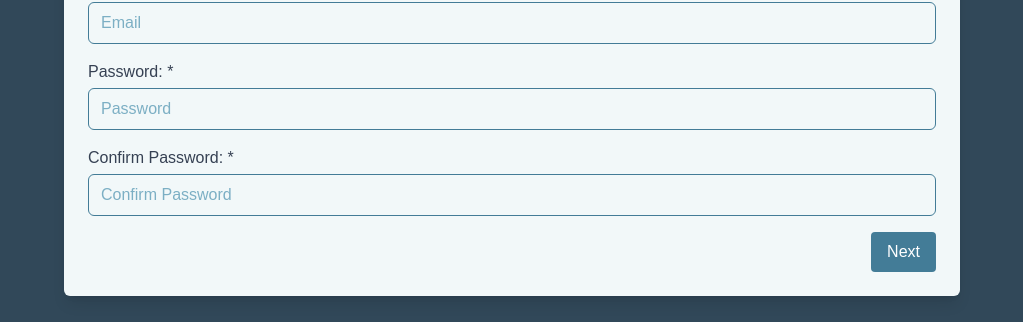
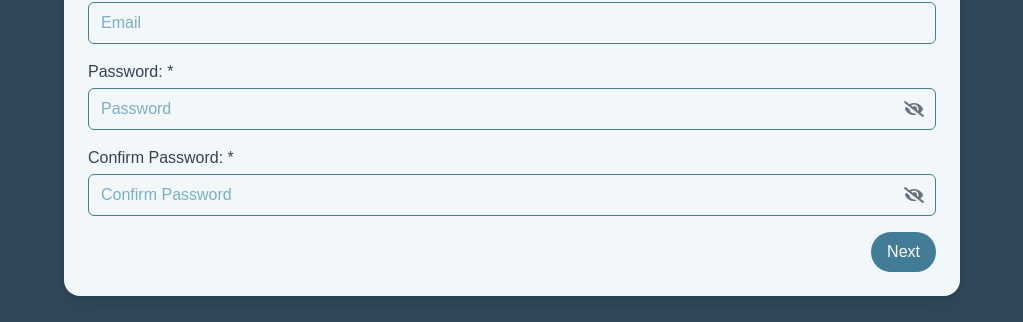
Before and after one commit to Rodrigorjc/SkyStay-Front, a Next.js app: page /en/register in a window 1280 px wide. Shown: the part 403-725 px from the top of the page, without its empty margins (128-1151 px from the left). Built offline with nearby package versions, Linux system fonts and the light colour scheme.

Commit message:
✨ Add password visibility toggle to registration form and change buttons.

```diff
--- a/src/app/[lang]/register/page.tsx
+++ b/src/app/[lang]/register/page.tsx
@@ -8,6 +8,8 @@ import NotificationComponent from "@components/Notification";
 import { MdError } from "react-icons/md";
 import axiosClient from "@/lib/axiosClient";
 import {usePathname} from "next/navigation";
+import { FaEye, FaEyeSlash } from "react-icons/fa";
+
 
 const getSteps = (dict: any) => [
     dict.CLIENT.REGISTER.STEPS.ACCOUNT,
@@ -55,6 +57,9 @@ const AccountStep: React.FC<{
     validateField: (name: string, value: string) => void;
     dict: any;
 }> = ({ data, errors, handleChange, validateField, dict }) => {
+    const [showPassword, setShowPassword] = useState(false);
+    const [showConfirmPassword, setShowConfirmPassword] = useState(false);
+
     return (
         <div className="text-left">
             <div className="flex justify-between items-center mb-4">
@@ -88,40 +93,67 @@ const AccountStep: React.FC<{
 
             <div className="mb-4">
                 <label className="block text-gray-700 mb-1">{dict.CLIENT.REGISTER.ACCOUNT_STEP.PASSWORD.LABEL}</label>
+                <div className="relative">
                     <input
-                    type="password"
+                        type={showPassword ? "text" : "password"}
                         name="password"
                         className={`form-input w-full px-3 py-2 border ${
                             errors.password ? "border-red-500" : "border-(--color-glacier-500)"
-                    } rounded-md placeholder:text-(--color-glacier-300) text-(--color-glacier-300)`}
+                        } rounded-md placeholder:text-(--color-glacier-300) text-(--color-glacier-300) pr-10`}
                         placeholder={dict.CLIENT.REGISTER.ACCOUNT_STEP.PASSWORD.PLACEHOLDER}
                         value={data.password}
                         onChange={handleChange}
                         onBlur={(e) => validateField("password", e.target.value)}
                     />
+                    <button
+                        type="button"
+                        className="absolute inset-y-0 right-0 pr-3 flex items-center text-sm leading-5"
+                        onClick={() => setShowPassword(!showPassword)}
+                    >
+                        {showPassword ? (
+                            <FaEye className="h-5 w-5 text-gray-500"/>
+                        ) : (
+                            <FaEyeSlash className="h-5 w-5 text-gray-500"/>
+                        )}
+                    </button>
+                </div>
                 {errors.password && (
                     <p className="text-red-500 text-xs mt-1 flex items-center">
-                        <MdError className="mr-1" /> {errors.password}
+                        <MdError className="mr-1"/> {errors.password}
                     </p>
                 )}
             </div>
 
             <div className="mb-4">
-                <label className="block text-gray-700 mb-1">{dict.CLIENT.REGISTER.ACCOUNT_STEP.CONFIRM_PASSWORD.LABEL}</label>
+                <label
+                    className="block text-gray-700 mb-1">{dict.CLIENT.REGISTER.ACCOUNT_STEP.CONFIRM_PASSWORD.LABEL}</label>
+                <div className="relative">
                     <input
-                    type="password"
+                        type={showConfirmPassword ? "text" : "password"}
                         name="confirmPassword"
                         className={`form-input w-full px-3 py-2 border ${
                             errors.confirmPassword ? "border-red-500" : "border-(--color-glacier-500)"
-                    } rounded-md placeholder:text-(--color-glacier-300) text-(--color-glacier-300)`}
+                        } rounded-md placeholder:text-(--color-glacier-300) text-(--color-glacier-300) pr-10`}
                         placeholder={dict.CLIENT.REGISTER.ACCOUNT_STEP.CONFIRM_PASSWORD.PLACEHOLDER}
                         value={data.confirmPassword}
                         onChange={handleChange}
                         onBlur={(e) => validateField("confirmPassword", e.target.value)}
                     />
+                    <button
+                        type="button"
+                        className="absolute inset-y-0 right-0 pr-3 flex items-center text-sm leading-5"
+                        onClick={() => setShowConfirmPassword(!showConfirmPassword)}
+                    >
+                        {showConfirmPassword ? (
+                            <FaEye className="h-5 w-5 text-gray-500"/>
+                        ) : (
+                            <FaEyeSlash className="h-5 w-5 text-gray-500"/>
+                        )}
+                    </button>
+                </div>
                 {errors.confirmPassword && (
                     <p className="text-red-500 text-xs mt-1 flex items-center">
-                        <MdError className="mr-1" /> {errors.confirmPassword}
+                        <MdError className="mr-1"/> {errors.confirmPassword}
                     </p>
                 )}
             </div>
@@ -135,7 +167,7 @@ const PersonalStep: React.FC<{
     handleChange: (e: React.ChangeEvent<HTMLInputElement | HTMLSelectElement>) => void;
     validateField: (name: string, value: string) => void;
     dict: any;
-}> = ({ data, errors, handleChange, validateField, dict }) => {
+}> = ({data, errors, handleChange, validateField, dict}) => {
     return (
         <div className="text-left">
             <div className="flex justify-between items-center mb-4">
@@ -350,7 +382,7 @@ const ProgressBar: React.FC<{
                 ))}
             </ul>
             <div className="w-full bg-gray-300 h-2 rounded-full">
-                <div className="h-2 bg-(--color-glacier-500) rounded-full transition-all" style={{ width: `${percentage}%` }} />
+                <div className="h-2 bg-(--color-glacier-500) rounded-full transition-all duration-400" style={{ width: `${percentage}%` }} />
             </div>
         </div>
     );
@@ -723,7 +755,7 @@ const MultiStepForm: React.FC = () => {
         <div className="min-h-screen flex flex-col">
             <Navbar dict={dict} />
             <div className="flex flex-grow justify-center items-center p-4">
-                <div className="w-full max-w-4xl bg-(--color-glacier-50) rounded-md shadow-lg p-6">
+                <div className="w-full max-w-4xl bg-(--color-glacier-50) rounded-2xl shadow-lg p-6">
                     <h2 className="text-2xl font-semibold text-(--color-glacier-600) text-center uppercase mb-2">
                         {dict.CLIENT.REGISTER.TITLE}
                     </h2>
@@ -738,7 +770,7 @@ const MultiStepForm: React.FC = () => {
                         initial={{ opacity: 0, x: 50 }}
                         animate={{ opacity: 1, x: 0 }}
                         exit={{ opacity: 0, x: -50 }}
-                        transition={{ duration: 0.4 }}
+                        transition={{ duration: 0.6 }}
                     >
                         {renderStep()}
                     </motion.div>
@@ -747,7 +779,9 @@ const MultiStepForm: React.FC = () => {
                         {step > 0 && (
                             <button
                                 onClick={prevStep}
-                                className="bg-gray-600 text-white px-4 py-2 rounded hover:bg-black"
+                                className="bg-gray-600 text-white px-4 py-2 rounded hover:bg-gray-700
+                                transition-all duration-400 hover:scale-105
+                                active:scale-95 active:bg-gray-800 rounded-full"
                             >
                                 {dict.CLIENT.REGISTER.BUTTONS.PREVIOUS}
                             </button>
@@ -755,14 +789,18 @@ const MultiStepForm: React.FC = () => {
                         {step < steps.length - 1 ? (
                             <button
                                 onClick={nextStep}
-                                className="bg-(--color-glacier-500) text-white px-4 py-2 rounded hover:bg-(--color-glacier-600) ml-auto"
+                                className="bg-(--color-glacier-500) text-white px-4 py-2 rounded
+                                hover:bg-(--color-glacier-600) ml-auto transition-all duration-400 hover:scale-105
+                                active:scale-95 active:bg-(--color-glacier-700) rounded-full"
                             >
                                 {dict.CLIENT.REGISTER.BUTTONS.NEXT}
                             </button>
                         ) : step === steps.length - 1 ? (
                             <button
                                 onClick={submitForm}
-                                className="bg-green-600 text-white px-4 py-2 rounded hover:bg-green-800 ml-auto"
+                                className="bg-green-600 text-white px-4 py-2 rounded hover:bg-green-700 ml-auto ml-auto
+                                transition-all duration-400 hover:scale-105
+                                active:scale-95 active:bg-green-900 rounded-full"
                             >
                                 {dict.CLIENT.REGISTER.BUTTONS.FINISH}
                             </button>
```
Lines whose indentation alone changed are shown as unchanged.
